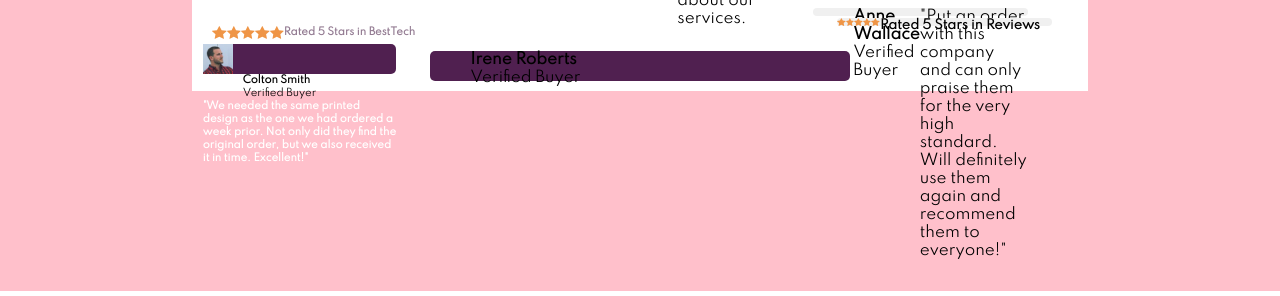
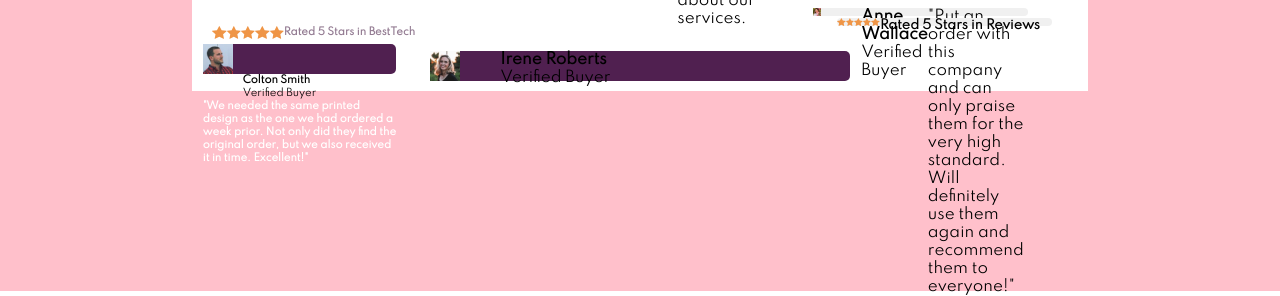
Before and after one commit to ManuDev01/Social-Proof-Section-Master, a plain HTML site: page index.html in a window 1280 px wide. Shown: the part 509-805 px from the top of the page. Drawn offline with Linux system fonts and the light colour scheme.

Commit message:
Add Photos

```diff
--- a/index.html
+++ b/index.html
@@ -40,10 +40,12 @@
               Excellent!"</strong></p>
           </div>
           <div class="square">
+            <img src="images/image-irene.jpg" alt="" width="30px">
             <p class="feedbackname"><strong>Irene Roberts</strong><br> Verified Buyer</div></p>
             <p class="feedback1"><strong>"Customer service is always excellent and very quick turn around. Completely
               delighted with the simplicity of the purchase and the speed of delivery."</strong></p>
           <div class="square">
+            <img src="images/image-anne.jpg" alt="" width="30px">
             <p class="feedbackname"><strong>Anne Wallace</strong><br> Verified Buyer</p>
             <p class="feecback1">"Put an order with this company and can only praise them for the very high
               standard. Will definitely use them again and recommend them to everyone!"</p>
```
